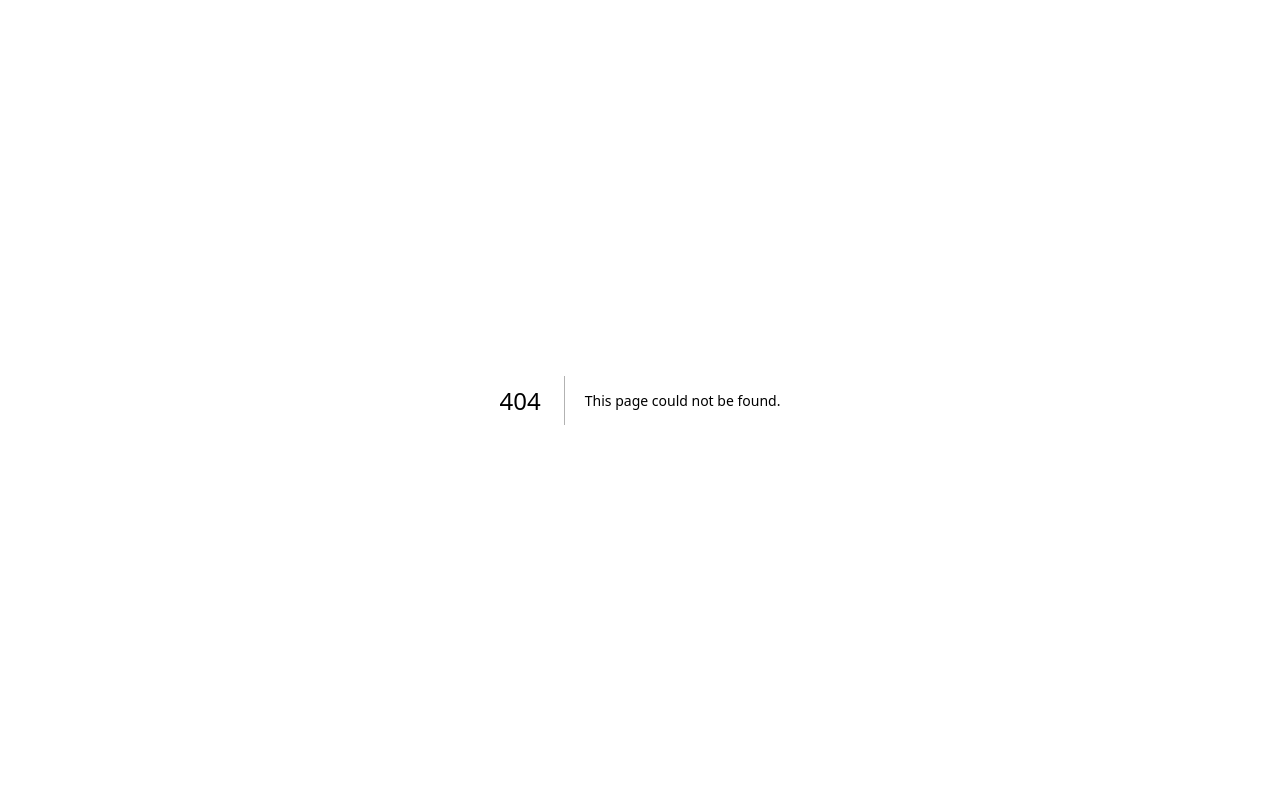
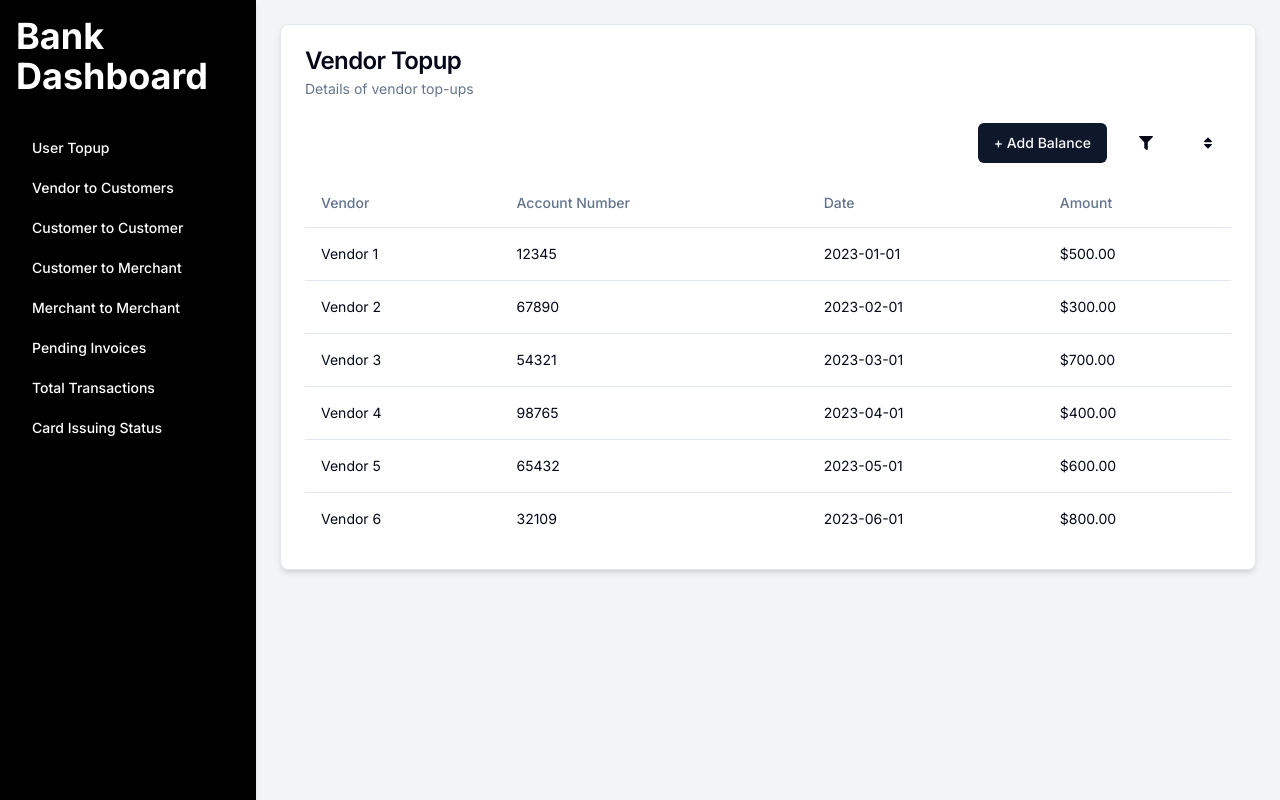
Before and after one commit to NourHabra/FUSE-Employee-Dashboard, a Next.js app: page /Dashboard/user-topup in a window 1280 px wide. Before the commit this address had no page. Built offline with nearby package versions, Linux system fonts and the light colour scheme.

Commit message:
fixed role issue and connected user top up successfully

```diff
--- a/app/Dashboard/home/page.tsx
+++ b/app/Dashboard/home/page.tsx
@@ -9,7 +9,7 @@ import {
   TableBody,
   TableCell,
 } from "../../../components/ui/table";
-import { LatestVendorTopup } from "../vendor-topup/page"; // Import the LatestVendorTopup component
+import { LatestVendorTopup } from "../user-topup/page"; // Import the LatestVendorTopup component
 import { LatestVendorToCustomers } from "../vendor-to-customers/page"; // Import the LatestVendorToCustomers component
 import { LatestCustomerToCustomer } from "../customer-to-customer/page"; // Import the LatestCustomerToCustomer component
 import { LatestPaymentCustomerToMerchant } from "../payment-customer-to-merchant/page"; // Import the LatestPaymentCustomerToMerchant component
--- a/app/Dashboard/vendor-topup/page.tsx
+++ b/app/Dashboard/user-topup/page.tsx
@@ -18,6 +18,8 @@ import { DropdownMenu, DropdownMenuTrigger, DropdownMenuContent, DropdownMenuIte
 import { Tooltip, TooltipTrigger, TooltipContent, TooltipProvider } from "../../../components/ui/tooltip";
 import { FaFilter, FaSort } from "react-icons/fa"; // Importing icons from react-icons
 import { Sidebar } from "../../../components/ui/SideBar"; // Import Sidebar
+import { useKeyContext } from "../../../context/KeyContext"; // Import KeyContext
+import { encryption } from "../../../lib/crypto-utils"; // Import encryption function
 
 interface TopupData {
   vendor: string;
@@ -26,7 +28,8 @@ interface TopupData {
   amount: number;
 }
 
-const VendorTopup = () => {
+const UserTopup = () => {
+  const { jwt, sharedKey } = useKeyContext(); // Get JWT token and shared key from context
   const [sortConfig, setSortConfig] = useState<{ key: keyof TopupData, direction: string } | null>(null);
   const [filter, setFilter] = useState<{ accountNumber: string, date: string, minAmount: string, maxAmount: string }>({
     accountNumber: "",
@@ -34,6 +37,10 @@ const VendorTopup = () => {
     minAmount: "",
     maxAmount: ""
   });
+  const [showPopup, setShowPopup] = useState(false);
+  const [destinationAccount, setDestinationAccount] = useState("");
+  const [amount, setAmount] = useState("");
+  const [details, setDetails] = useState("");
 
   const topupData: TopupData[] = useMemo(() => [
     { vendor: "Vendor 1", accountNumber: "12345", date: "2023-01-01", amount: 500.00 },
@@ -103,6 +110,37 @@ const VendorTopup = () => {
     }
   };
 
+  const handleAddBalance = async () => {
+    if (!jwt || !sharedKey) {
+      alert("JWT token or shared key is missing");
+      return;
+    }
+
+    const payload = {
+      destinationAccount,
+      amount: parseFloat(amount),
+      details: details || undefined,
+    };
+
+    const encryptedPayload = await encryption({ data: payload }, sharedKey);
+
+    const response = await fetch("https://fuse-backend-x7mr.onrender.com/transaction/deposit", {
+      method: "POST",
+      headers: {
+        "Content-Type": "application/json",
+        "Authorization": `Bearer ${jwt}`,
+      },
+      body: JSON.stringify({ jwt, payload: encryptedPayload }),
+    });
+
+    if (response.ok) {
+      alert("Balance added successfully");
+      setShowPopup(false);
+    } else {
+      alert("Failed to add balance");
+    }
+  };
+
   return (
     <TooltipProvider>
       <div className="flex min-h-screen bg-gray-100">
@@ -115,6 +153,7 @@ const VendorTopup = () => {
             </CardHeader>
             <CardContent>
               <div className="mb-4 flex justify-end space-x-4">
+                <Button onClick={() => setShowPopup(true)}>+ Add Balance</Button>
                 <DropdownMenu>
                   <Tooltip>
                     <TooltipTrigger asChild>
@@ -214,6 +253,39 @@ const VendorTopup = () => {
           </Card>
         </div>
       </div>
+
+      {showPopup && (
+        <div className="fixed inset-0 flex items-center justify-center bg-black bg-opacity-50">
+          <div className="bg-white p-6 rounded shadow-md">
+            <h2 className="text-xl mb-4">Add Balance</h2>
+            <Input
+              type="text"
+              placeholder="Destination Account"
+              value={destinationAccount}
+              onChange={(e) => setDestinationAccount(e.target.value)}
+              className="mb-4"
+            />
+            <Input
+              type="number"
+              placeholder="Amount"
+              value={amount}
+              onChange={(e) => setAmount(e.target.value)}
+              className="mb-4"
+            />
+            <Input
+              type="text"
+              placeholder="Details (optional)"
+              value={details}
+              onChange={(e) => setDetails(e.target.value)}
+              className="mb-4"
+            />
+            <div className="flex justify-end space-x-4">
+              <Button onClick={() => setShowPopup(false)}>Cancel</Button>
+              <Button onClick={handleAddBalance}>Add Balance</Button>
+            </div>
+          </div>
+        </div>
+      )}
     </TooltipProvider>
   );
 };
@@ -233,7 +305,7 @@ export const LatestVendorTopup: React.FC = () => {
   const latestTopupData = topupData.sort((a, b) => new Date(b.date).getTime() - new Date(a.date).getTime()).slice(0, 3);
 
   return (
-    <Link href="/Dashboard/vendor-topup">
+    <Link href="/Dashboard/user-topup">
       <Card className="bg-white shadow-md cursor-pointer">
         <CardHeader>
           <CardTitle>Vendor Topup</CardTitle>
@@ -266,4 +338,4 @@ export const LatestVendorTopup: React.FC = () => {
   );
 };
 
-export default VendorTopup;
+export default UserTopup;
--- a/app/page.tsx
+++ b/app/page.tsx
@@ -4,32 +4,29 @@
 
 import * as React from "react"
 import { useRouter } from "next/navigation"
-import { jwtDecode } from "jwt-decode";
 import { Card, CardHeader, CardTitle, CardDescription, CardContent } from "../components/ui/card"
 import { Button } from "../components/ui/button"
 import { Input } from "../components/ui/input"
 import { ToastProvider, Toast, ToastTitle, ToastDescription, ToastViewport, useToast } from "../components/ui/toast"
 import Image from "next/image"
-import { genPublic, genShared, encryption, decryption } from "../lib/crypto-utils" // Import the TypeScript functions
-import { useKeyContext } from "../context/KeyContext" // Adjust path if needed
-import { Sidebar } from "../components/ui/SideBar" // Import Sidebar
+import { genPublic, genShared, encryption, decryption } from "../lib/crypto-utils"
+import { useKeyContext } from "../context/KeyContext"
+import {jwtDecode} from 'jwt-decode'; // Import jwt-decode
+
 const LoginPage = () => {
   const [email, setEmail] = React.useState("")
   const [password, setPassword] = React.useState("")
   const [step, setStep] = React.useState(1)
-  const [loading, setLoading] = React.useState(false) // Add loading state
-  const [role, setRole] = React.useState<string | null>(null) // Add role state
+  const [loading, setLoading] = React.useState(false)
   const router = useRouter()
   const { open, message, setOpen, showToast } = useToast()
-  const { publicKey, privateKey, serverPublicKey, sharedKey, jwt, setPublicKey, setPrivateKey, setServerPublicKey, setSharedKey, setJwt } = useKeyContext()
+  const { sharedKey, jwt, setServerPublicKey, setSharedKey, setJwt, setRole } = useKeyContext() // Add setRole
 
   const handleEmailSubmit = async (e: React.FormEvent) => {
     e.preventDefault()
-    setLoading(true) // Set loading to true
+    setLoading(true)
     try {
-      const clientPublicKey = await genPublic(); // Generate public key
-
-      console.log("Client public key:", clientPublicKey);
+      const clientPublicKey = await genPublic();
 
       const response = await fetch("https://fuse-backend-x7mr.onrender.com/key/dashboard/generate", {
         method: "POST",
@@ -39,44 +36,33 @@ const LoginPage = () => {
         body: JSON.stringify({ email, clientPublicKey }),
       });
 
-      console.log("Sent email:", email);
-
       if (!response.ok) {
         throw new Error(`Server responded with status ${response.status}`);
       }
 
       const data = await response.json();
-
-      console.log("Server public key:", data.serverPublicKey);
-
-      if (!data.serverPublicKey) {
-        throw new Error("Invalid server response");
-      }
-
       const { serverPublicKey } = data;
 
       setServerPublicKey(serverPublicKey);
 
       const derivedSharedKey = await genShared(serverPublicKey);
       setSharedKey(derivedSharedKey);
-      console.log("Shared key set:", derivedSharedKey); // Debug: Confirm shared key is set
 
-      setStep(2); // Move to the next step
+      setStep(2);
     } catch (error) {
       console.error('Error during key exchange:', error);
       showToast("Error", "Failed to exchange keys. Please try again.", "destructive");
     } finally {
-      setLoading(false) // Set loading to false
+      setLoading(false)
     }
   }
 
   const handlePasswordSubmit = async (e: React.FormEvent) => {
     e.preventDefault()
-    setLoading(true) // Set loading to true
+    setLoading(true)
     try {
       if (sharedKey) {
-        const encryptedPayload = await encryption({ data: { email, password } }, sharedKey); // Encrypt the email and password
-        console.log("Encrypted Payload:", encryptedPayload); // Debug: Print the encrypted payload
+        const encryptedPayload = await encryption({ data: { email, password } }, sharedKey);
 
         const response = await fetch("https://fuse-backend-x7mr.onrender.com/auth/dashboard/login", {
           method: "POST",
@@ -87,22 +73,21 @@ const LoginPage = () => {
         });
 
         if (response.ok) {
-          const decryptedData = await decryption(await response.json(), sharedKey); // Decrypt the server response
-          // Handle the decrypted data as needed
-          const parsedData = JSON.parse(decryptedData); // Parse the decrypted data
-          const { jwt } = parsedData; // Extract JWT token
-          console.log("Extracted JWT:", jwt); // Debug: Print the extracted JWT
-          setJwt(jwt); // Save JWT token in context
-          console.log("JWT set in context:", jwt); // Debug: Confirm JWT is set in context
+          const decryptedData = await decryption(await response.json(), sharedKey);
+          const parsedData = JSON.parse(decryptedData);
+          const { jwt } = parsedData;
+          setJwt(jwt);
 
-          // Decode the JWT to extract the role
-          const decodedToken: { role: string } = jwtDecode(jwt);
-          setRole(decodedToken.role); // Set the role in state
+          // Decode the JWT token to extract the role
+          const decodedToken: any = jwtDecode(jwt);
+          const { role } = decodedToken;
+          console.log("Decoded role:", role); // Debug: Print the extracted role
+          setRole(role); // Save the role in context
 
           router.push("/Dashboard/home");
         } else {
           const errorData = await response.json();
-          console.error('Error response:', errorData); // Debug: Print the error response
+          console.error('Error response:', errorData);
           showToast("Invalid credentials", "Please check your email and password and try again.", "destructive");
         }
       } else {
@@ -112,7 +97,7 @@ const LoginPage = () => {
       console.error('Error during login:', error);
       showToast("Error", "Failed to login. Please try again.", "destructive");
     } finally {
-      setLoading(false) // Set loading to false
+      setLoading(false)
     }
   }
 
@@ -129,7 +114,7 @@ const LoginPage = () => {
                 </CardDescription>
               </div>
               <Image
-              priority={true} // {false} | {true}
+                priority={true}
                 src="/FuseLogo.png"
                 alt="Fuse Logo"
                 width={50}
@@ -198,7 +183,6 @@ const LoginPage = () => {
           <pre className="break-words">{jwt}</pre>
         </div>
       )}
-      {role && <Sidebar role={role} />} {/* Pass the role to the Sidebar */}
     </ToastProvider>
   )
 }
--- a/components/ui/SideBar.tsx
+++ b/components/ui/SideBar.tsx
@@ -1,11 +1,14 @@
+// components/ui/SideBar.tsx
+"use client"
 import * as React from "react";
 import { cn } from "../../lib/utils";
 import Link from "next/link";
-import { Button } from "../../components/ui/button"; // Import the Button component
+import { Button } from "../../components/ui/button";
+import { useKeyContext } from "../../context/KeyContext"; // Correctly import useKeyContext
 
 interface SidebarProps {
   className?: string;
-  role?: string; // Add role prop
+  role?: string;
 }
 
 interface SidebarItemProps {
@@ -15,6 +18,8 @@ interface SidebarItemProps {
 }
 
 export const Sidebar: React.FC<SidebarProps> = ({ className, role }) => {
+  const { role: userRole } = useKeyContext(); // Get the role from context
+
   return (
     <div className={cn("w-64 bg-black text-white shadow-md h-screen overflow-hidden fixed top-0 left-0", className)}>
       <div className="p-4">
@@ -23,7 +28,7 @@ export const Sidebar: React.FC<SidebarProps> = ({ className, role }) => {
         </Link>
       </div>
       <div className="p-4">
-        <SidebarItem href="/Dashboard/vendor-topup">Vendor Topup</SidebarItem>
+        <SidebarItem href="/Dashboard/user-topup">User Topup</SidebarItem>
         <SidebarItem href="/Dashboard/vendor-to-customers">Vendor to Customers</SidebarItem>
         <SidebarItem href="/Dashboard/customer-to-customer">Customer to Customer</SidebarItem>
         <SidebarItem href="/Dashboard/payment-customer-to-merchant">Customer to Merchant</SidebarItem>
@@ -31,7 +36,9 @@ export const Sidebar: React.FC<SidebarProps> = ({ className, role }) => {
         <SidebarItem href="/Dashboard/pending-invoices">Pending Invoices</SidebarItem>
         <SidebarItem href="/Dashboard/total-transactions">Total Transactions</SidebarItem>
         <SidebarItem href="/Dashboard/physical-card-status">Card Issuing Status</SidebarItem>
-        {role === "admin" && <SidebarItem href="/Dashboard/signup">New Dashboard Employee</SidebarItem>} {/* Conditionally render */}
+        {userRole === "Admin" && ( // Conditionally render the tab based on the role
+          <SidebarItem href="/Dashboard/signup">New Dashboard Employee</SidebarItem>
+        )}
       </div>
     </div>
   );
--- a/context/KeyContext.tsx
+++ b/context/KeyContext.tsx
@@ -3,18 +3,21 @@
 "use client"
 
 import { createContext, useContext, useState, ReactNode } from 'react';
+import jwtDecode from 'jwt-decode';
 
 interface KeyContextType {
   publicKey: string | null;
   privateKey: string | null;
   serverPublicKey: string | null;
   sharedKey: string | null;
-  jwt: string | null; // Add JWT token state
+  jwt: string | null;
+  role: string | null; // Add role state
   setPublicKey: (key: string | null) => void;
   setPrivateKey: (key: string | null) => void;
   setServerPublicKey: (key: string | null) => void;
   setSharedKey: (key: string | null) => void;
-  setJwt: (token: string | null) => void; // Add setter for JWT token
+  setJwt: (token: string | null) => void;
+  setRole: (role: string | null) => void; // Add setter for role
 }
 
 const KeyContext = createContext<KeyContextType>({
@@ -22,12 +25,14 @@ const KeyContext = createContext<KeyContextType>({
   privateKey: null,
   serverPublicKey: null,
   sharedKey: null,
-  jwt: null, // Initialize JWT token state
+  jwt: null,
+  role: null, // Initialize role state
   setPublicKey: () => {},
   setPrivateKey: () => {},
   setServerPublicKey: () => {},
   setSharedKey: () => {},
-  setJwt: () => {}, // Initialize setter for JWT token
+  setJwt: () => {},
+  setRole: () => {}, // Initialize setter for role
 });
 
 export const useKeyContext = () => useContext(KeyContext);
@@ -37,11 +42,12 @@ export const KeyProvider = ({ children }: { children: ReactNode }) => {
   const [privateKey, setPrivateKey] = useState<string | null>(null);
   const [serverPublicKey, setServerPublicKey] = useState<string | null>(null);
   const [sharedKey, setSharedKey] = useState<string | null>(null);
-  const [jwt, setJwt] = useState<string | null>(null); // Add state for JWT token
+  const [jwt, setJwt] = useState<string | null>(null);
+  const [role, setRole] = useState<string | null>(null); // Add state for role
 
   return (
     <KeyContext.Provider
-      value={{ publicKey, privateKey, serverPublicKey, sharedKey, jwt, setPublicKey, setPrivateKey, setServerPublicKey, setSharedKey, setJwt }}
+      value={{ publicKey, privateKey, serverPublicKey, sharedKey, jwt, role, setPublicKey, setPrivateKey, setServerPublicKey, setSharedKey, setJwt, setRole }}
     >
       {children}
     </KeyContext.Provider>
```
